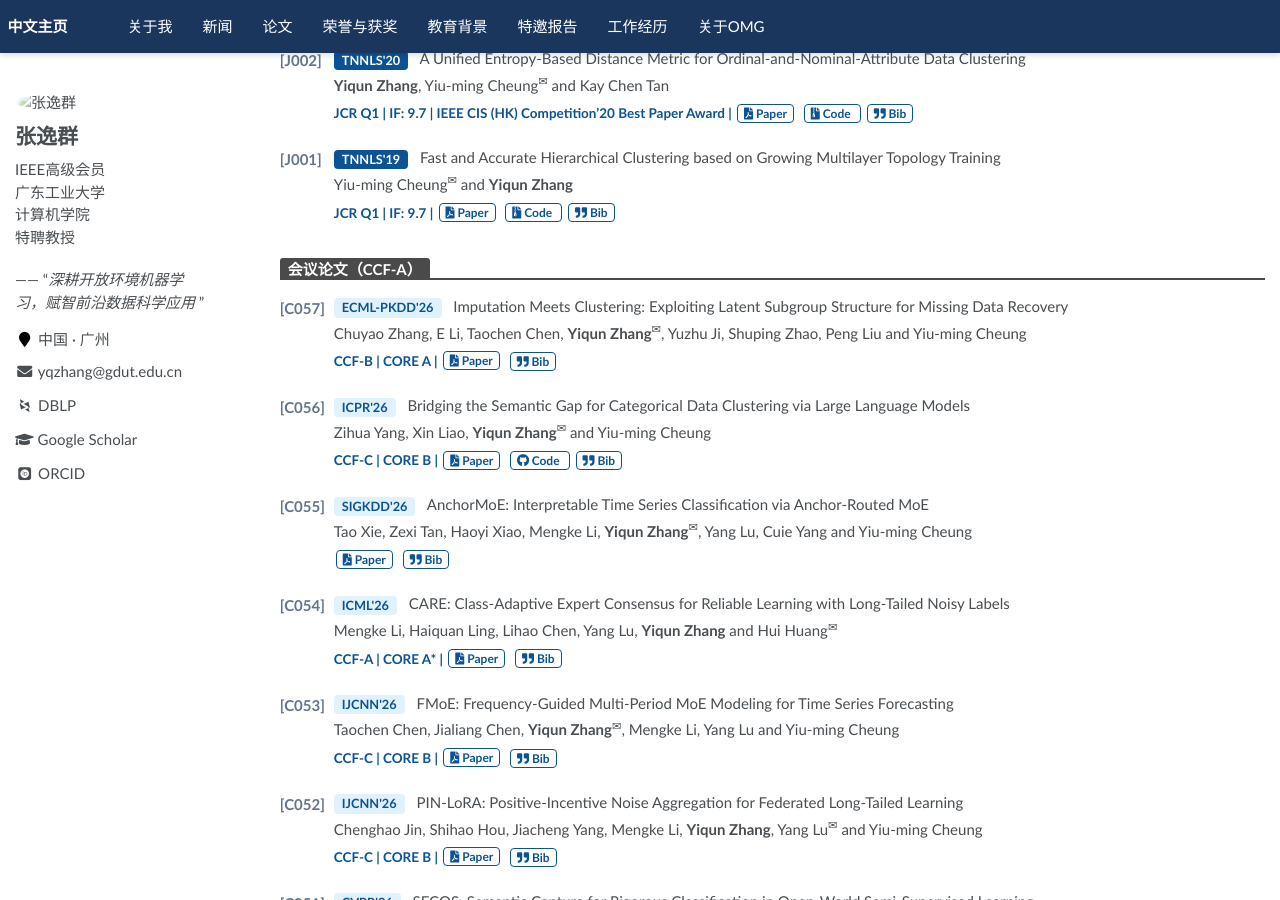
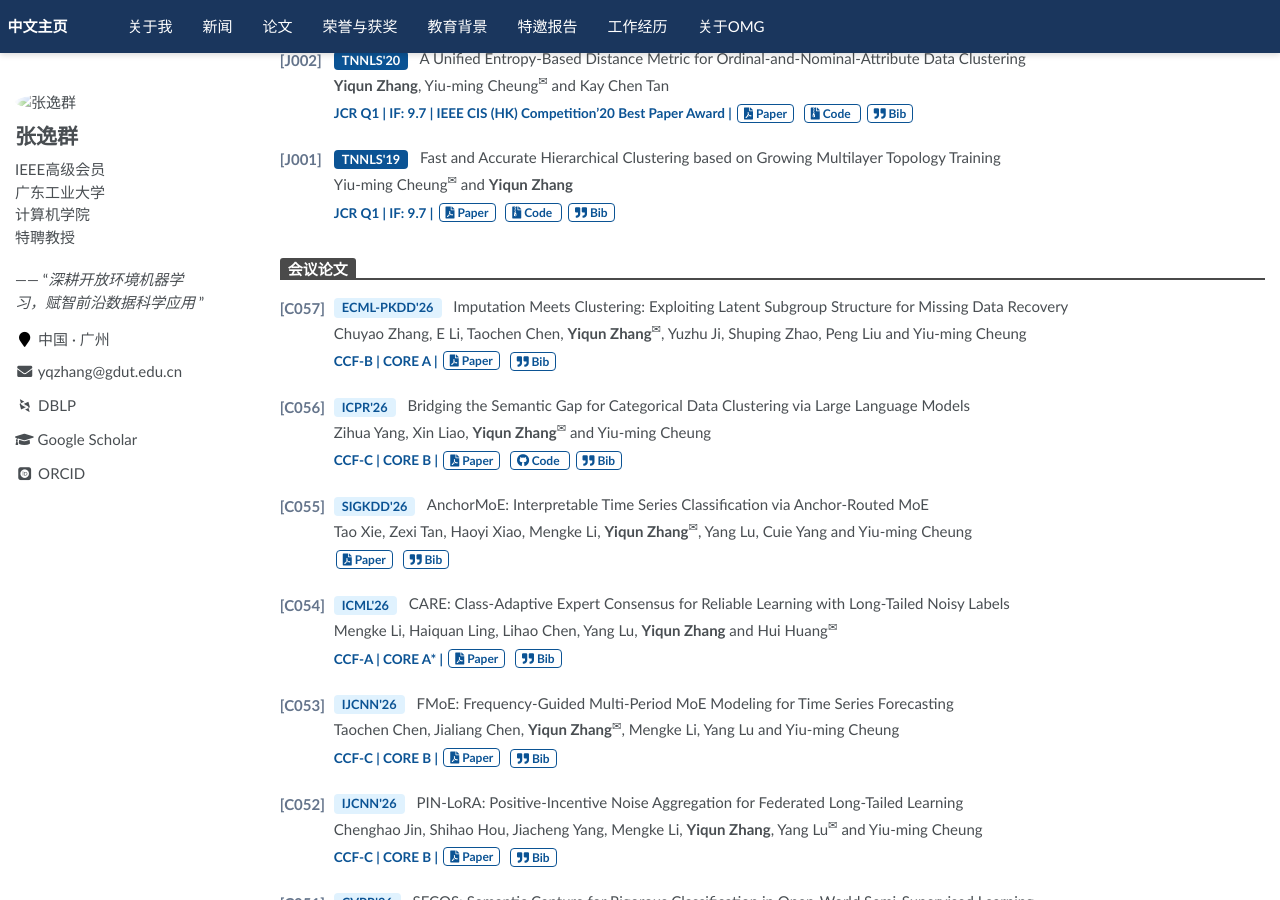
Before and after one commit to yqzhang-Zz/zh-publications, a Jekyll site: the page built from _pages/about.md, in a window 1280 px wide and 900 px high, scrolled down 2652 px. Built offline with Jekyll 4.4.1, drawn with Linux system fonts in a browser that asks for light colours; some web fonts are replaced; a script that is not in the unit is left out; comment, search, counter and statistics services are not loaded.

Commit message:
Update about.md

```diff
--- a/_pages/about.md
+++ b/_pages/about.md
@@ -98,7 +98,7 @@ redirect_from:
 
 
 <div style="display: flex; align-items: flex-end; margin-top: 35px; margin-bottom: 15px;">
-  <h3 style="background-color: #4a4a4a; color: #ffffff; padding: 2px 8px; margin: 0; font-size: 1em; font-weight: 600; border-radius: 3px 3px 0 0; line-height: 1.2;">会议论文（CCF-A）</h3>
+  <h3 style="background-color: #4a4a4a; color: #ffffff; padding: 2px 8px; margin: 0; font-size: 1em; font-weight: 600; border-radius: 3px 3px 0 0; line-height: 1.2;">会议论文</h3>
   <div style="flex-grow: 1; height: 2px; background-color: #4a4a4a;"></div>
 </div>
 
@@ -199,7 +199,7 @@ function copyConfBib(copyBtn) {
 }
 </script>
 
-
+<!--
 <!-- A016 SIGKDD 2026 AnchorMoE Tao Xie -->
 <div style="display: flex; margin-bottom: 1.5em; text-align: left;">
   <div style="flex: 0 0 3.6em; color: #64748b; font-weight: bold; font-size: 1em; padding-top: 2px;">[A016]</div>
@@ -791,6 +791,8 @@ function copyConfBib(copyBtn) {
   </div>
 </div>
 
+-->
+
 <br>
 <br>
 注：此列表仅展示英文论文及被SCI/EI检索的论文。<br>
```
